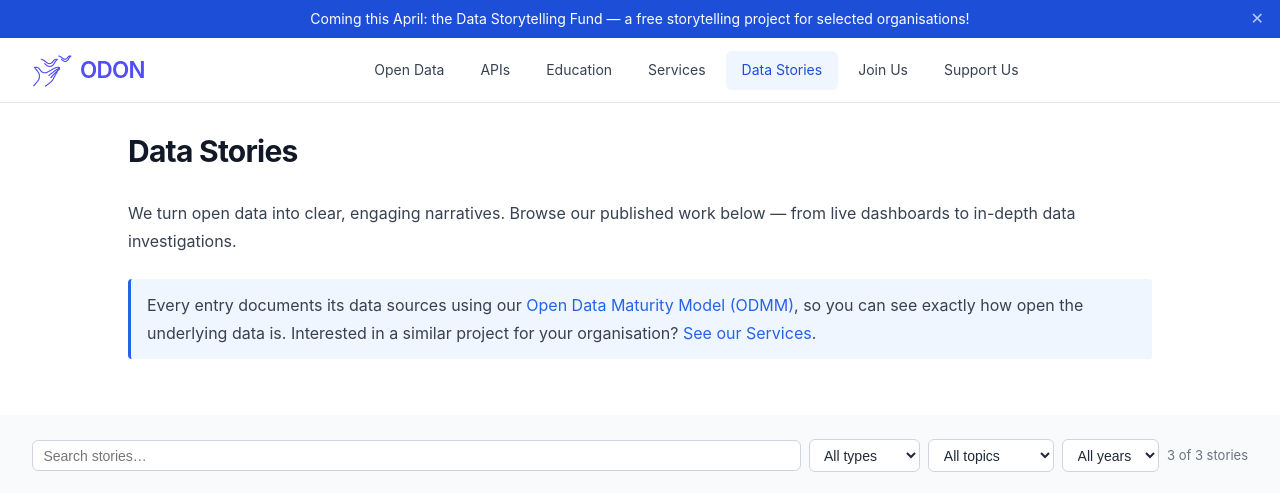
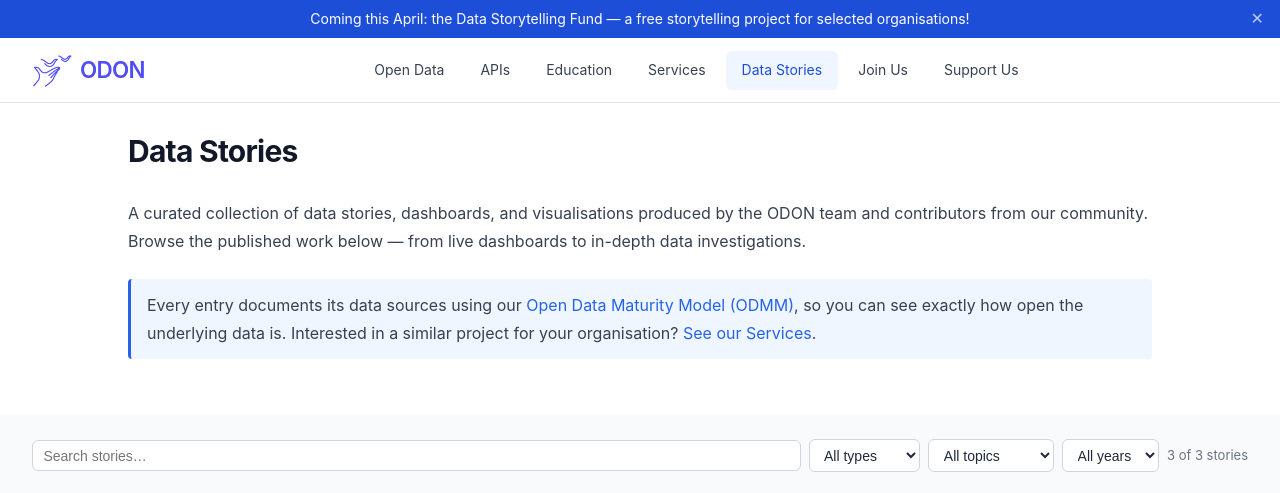
Before and after one commit to verein-odon/verein-odon.github.io, a Jekyll site: the page built from docs/en/data-stories/index.html, in a window 1280 px wide and 900 px high, cut to the strip 0-493 px from the top of the window. Built offline with Jekyll 4.4.1, drawn with Linux system fonts in a browser that asks for light colours.

Commit message:
Data Stories content update

```diff
--- a/docs/en/data-stories/index.html
+++ b/docs/en/data-stories/index.html
@@ -15,7 +15,7 @@ description: "A curated gallery of data stories, dashboards, and visualisations
       <h2>Data Stories</h2>
       <p>
         <!-- TODO: team to write final 2-sentence marketing intro -->
-        We turn open data into clear, engaging narratives. Browse our published work below — from live dashboards to in-depth data investigations.
+        A curated collection of data stories, dashboards, and visualisations produced by the ODON team and contributors from our community. Browse the published work below — from live dashboards to in-depth data investigations.
       </p>
       <p style="background: #eff6ff; border-left: 3px solid #2563eb; padding: 0.75rem 1rem; border-radius: 0.25rem; margin-top: 1rem;">
         Every entry documents its data sources using our <a href="/en/open-data/#odmm">Open Data Maturity Model (ODMM)</a>, so you can see exactly how open the underlying data is. Interested in a similar project for your organisation? <a href="/en/services/">See our Services</a>.
```
